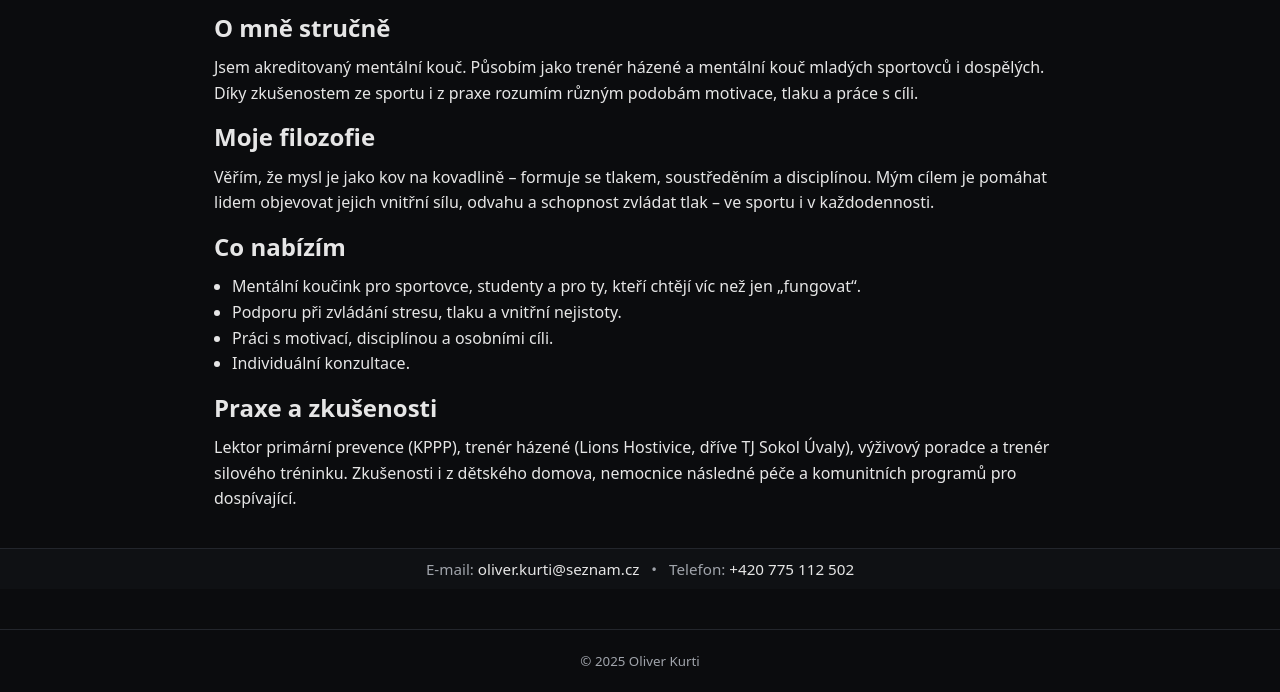
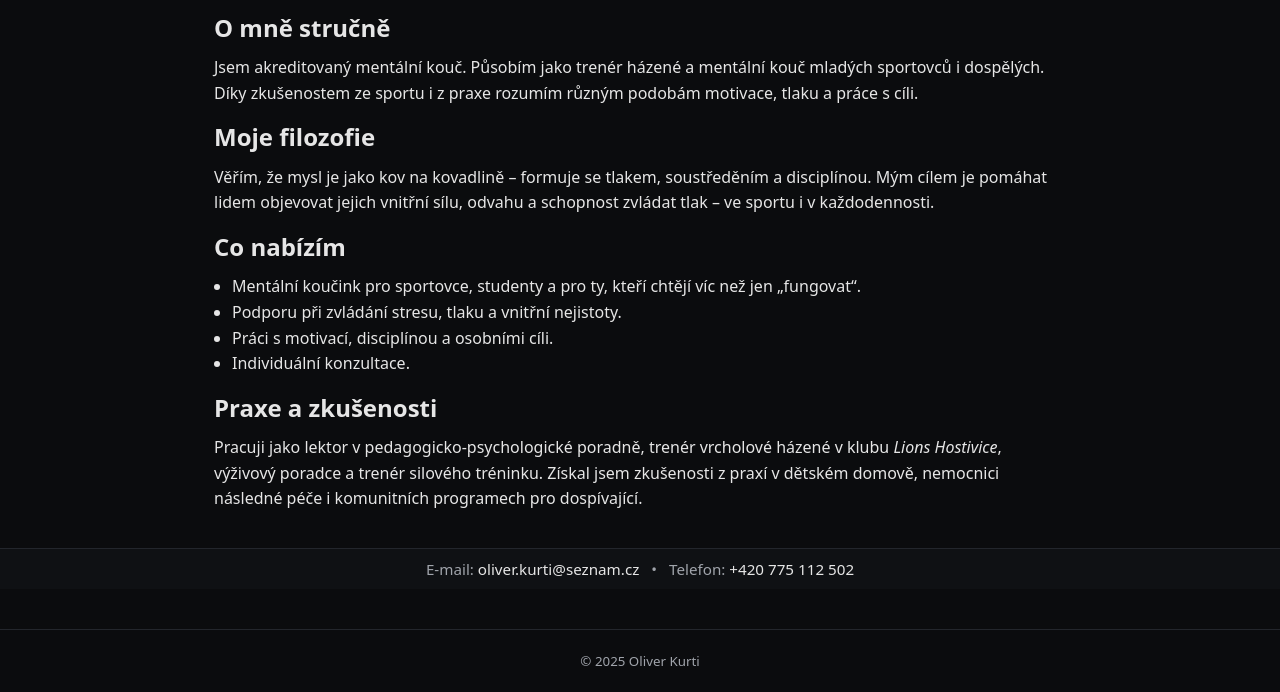
Before and after one commit to Oliver-Kurti/Mental-Coaching, a plain HTML site: page o-mne.html in a window 1280 px wide. Shown: the part 204-896 px from the top of the page. Drawn offline with Linux system fonts and the light colour scheme.

Commit message:
Update o-mne.html

```diff
--- a/o-mne.html
+++ b/o-mne.html
@@ -59,9 +59,10 @@
 
       <h2>Praxe a zkušenosti</h2>
       <p>
-        Lektor primární prevence (KPPP), trenér házené (Lions Hostivice, dříve TJ Sokol Úvaly),
-        výživový poradce a trenér silového tréninku. Zkušenosti i z dětského domova,
-        nemocnice následné péče a komunitních programů pro dospívající.
+        Pracuji jako lektor v pedagogicko-psychologické poradně,
+        trenér vrcholové házené v klubu <em>Lions Hostivice</em>,
+        výživový poradce a trenér silového tréninku.
+        Získal jsem zkušenosti z praxí v dětském domově, nemocnici následné péče i komunitních programech pro dospívající.
       </p>
     </article>
   </main>
```
